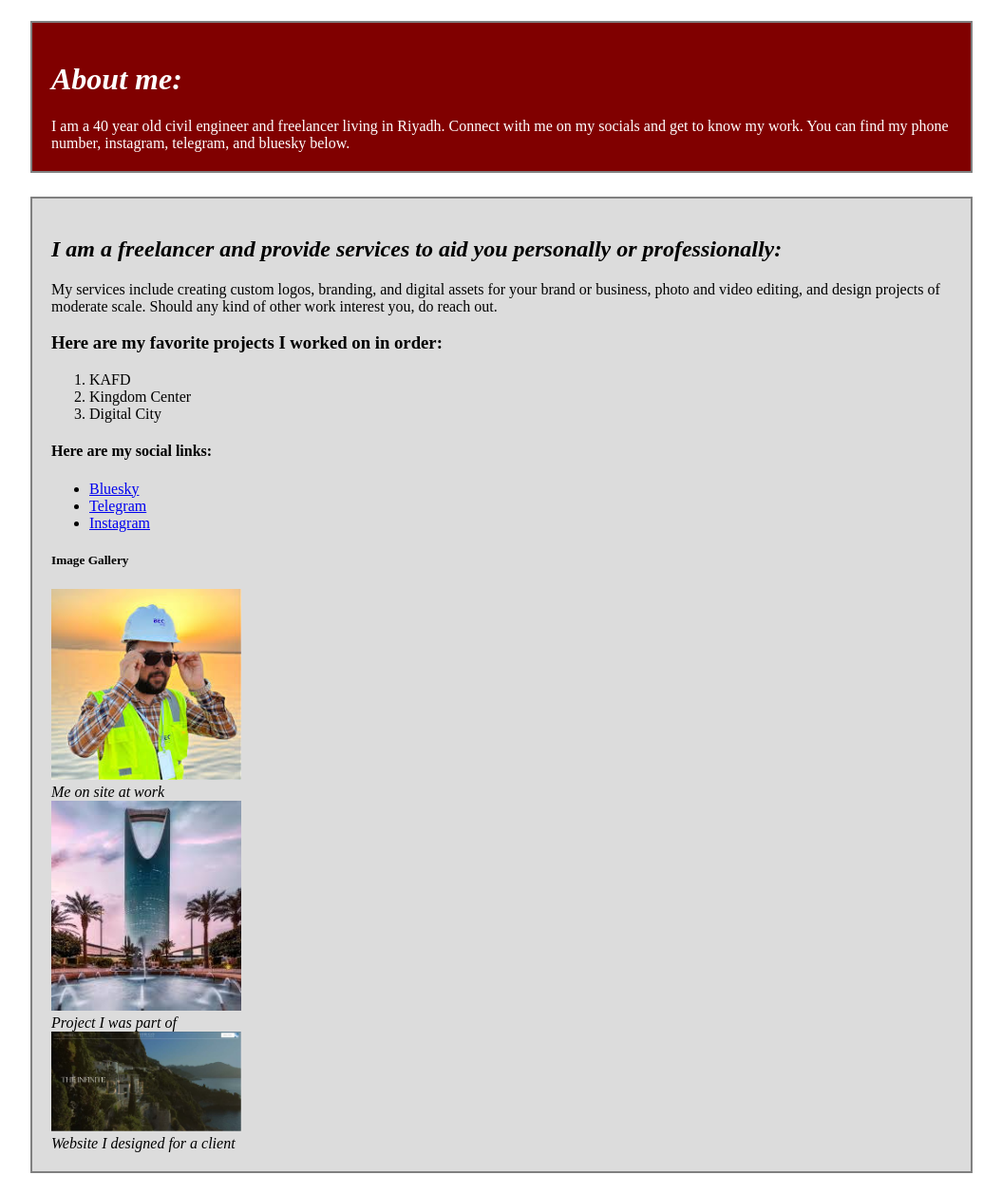
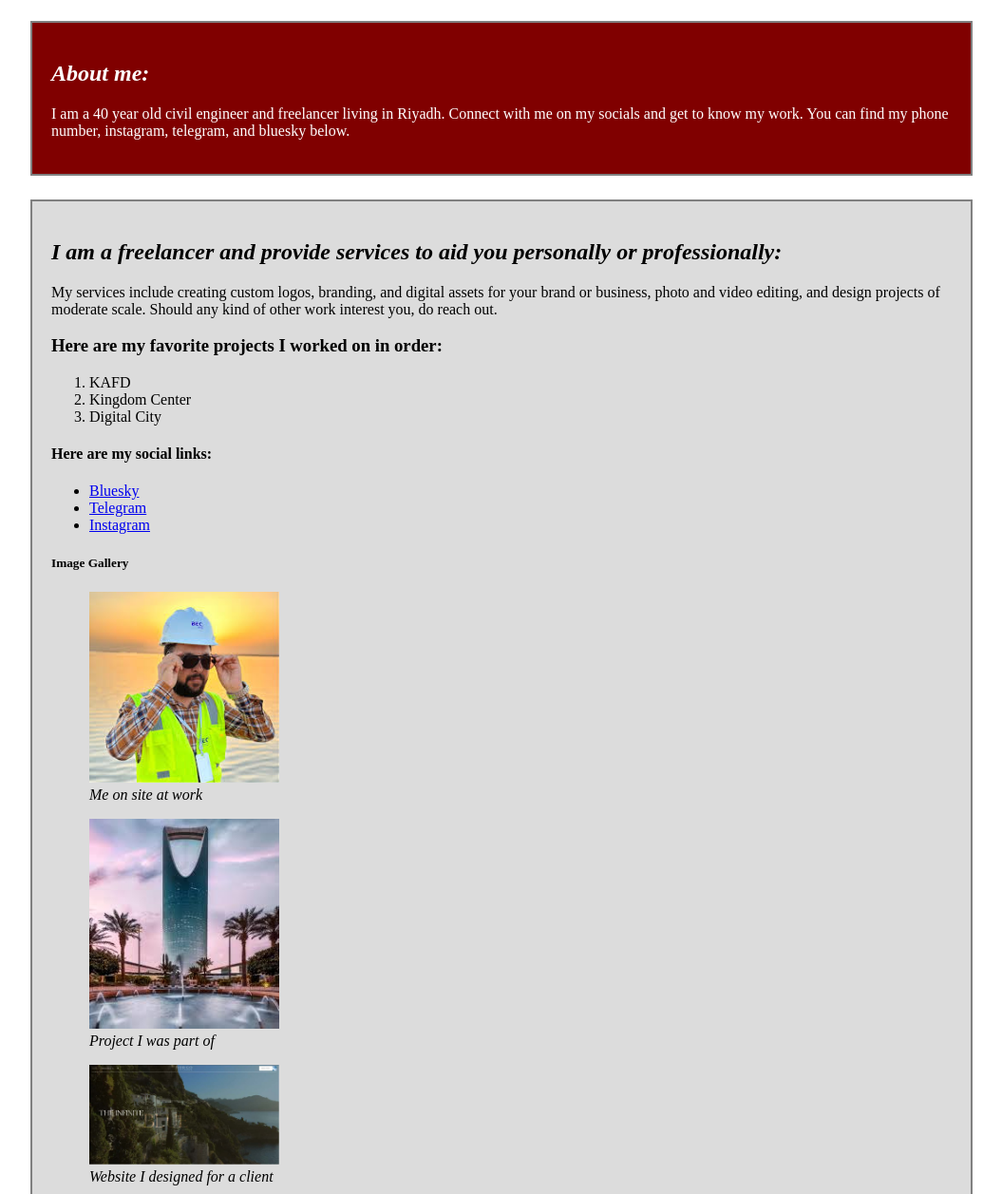
Before and after one commit to UMVdDv/Assignment1, a plain HTML site: page ProfileAssignment.html in a window 1280 px wide. Shown: the part 206-1463 px from the top of the page at 95% size, without its empty margins (1-1056 px from the left). Drawn offline with Linux system fonts and the light colour scheme.

Commit message:
syntax
syntax

```diff
--- a/ProfileAssignment.html
+++ b/ProfileAssignment.html
@@ -7,8 +7,6 @@
         <meta name="author" content="Vladimir Dvorkin">
         <meta name="description" content="This site contains profile information for a fictional figure John Doe">
         <meta name="keywords" content="html,John Doe, Profile, Connect, Phone, Dm, Socials">
-        <meta name="John Doe" content="html">
-        <link ref="stylesheet" href="Test.css">
         <link rel="stylesheet" href="Test.css">
         <title>John Doe's Profile</title>
     </head>
@@ -29,12 +27,12 @@
                 <!-- Sec1 for intro-->
                 <section1>
                     <div class="box">
-                        <h1><em>
+                        <h2><em>
                             About me:
-                        </em> </h1>
-                        <p2>
+                        </em> </h2>
+                        <p>
                             I am a 40 year old civil engineer and freelancer living in Riyadh. Connect with me on my socials and get to know my work. You can find my phone number, instagram, telegram, and bluesky below.
-                        </p2>
+                        </p>
                     </div>
                 </section1>
 
@@ -44,9 +42,9 @@
                     <h2><em>
                         I am a freelancer and provide services to aid you personally or professionally:
                     </em></h2>
-                    <p2>
+                    <p>
                         My services include creating custom logos, branding, and digital assets for your brand or business, photo and video editing, and design projects of moderate scale. Should any kind of other work interest you, do reach out.
-                    </p2>
+                    </p>
                 </section2>
 
 
@@ -55,7 +53,7 @@
                     <h3>
                         Here are my favorite projects I worked on in order:
                     </h3>
-                    <p2>
+                    <p>
                         <ol>
                             <li>
                                 KAFD
@@ -67,14 +65,14 @@
                                 Digital City
                             </li>
                         </ol>
-                    </p2>
+                    </p>
                 </section3>
 
 
                 <!-- Sec4 for unorder links -->
                 <section4>
                     <h4>Here are my social links:</h4>
-                    <p2>
+                    <p>
                         <ul>
                             <li>
                                 <a href="https://www.bsky.app">Bluesky</a>
@@ -87,27 +85,27 @@
                             </li>
 
                         </ul>
-                    </p2>
+                    </p>
                 </section4>
 
 
                 <!-- Sec5 for images -->
                 <section5>
                     <h5> Image Gallery </h5>
-                        <figure1>
+                        <figure>
                         <img src="John.jpeg" alt="Me on site at work" width="200">
                         <figcaption> <i> Me on site at work </i> </figcaption>
-                        </figure1>
+                        </figure>
 
-                    <figure2>
+                    <figure>
                         <img src="Centre.jpeg" alt="Project I was part of" width="200">
                         <figcaption> <i> Project I was part of </i> </figcaption>
-                    </figure2>
+                    </figure>
 
-                    <figure3>
+                    <figure>
                         <img src="Freelance.jpg" alt="Website I designed for a client" width="200">
                         <figcaption> <i>Website I designed for a client</i> </figcaption>
-                    </figure3>
+                    </figure>
                 </section5>
             </div>
 
```
Also changed, not shown: 1 other file.
